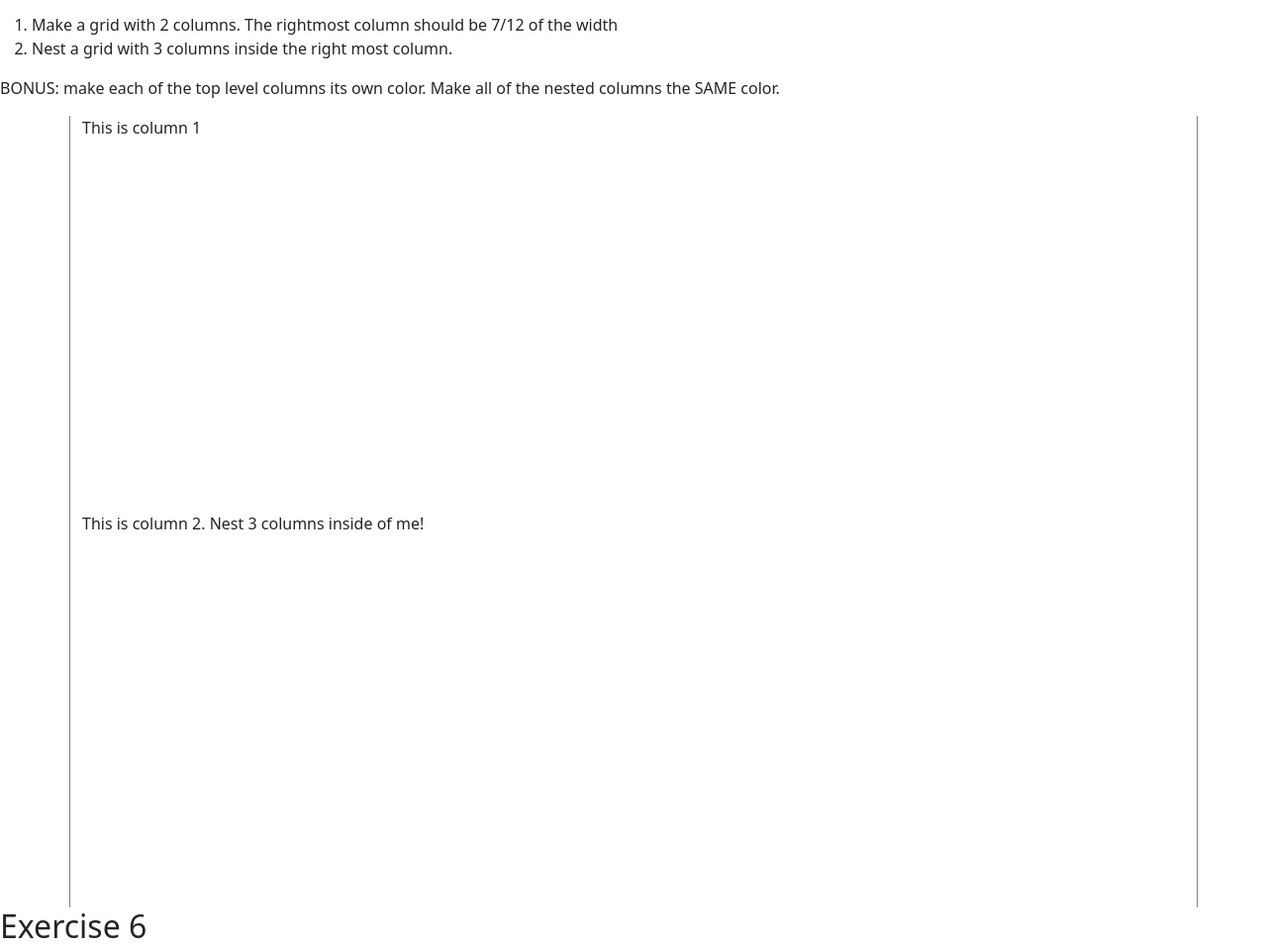
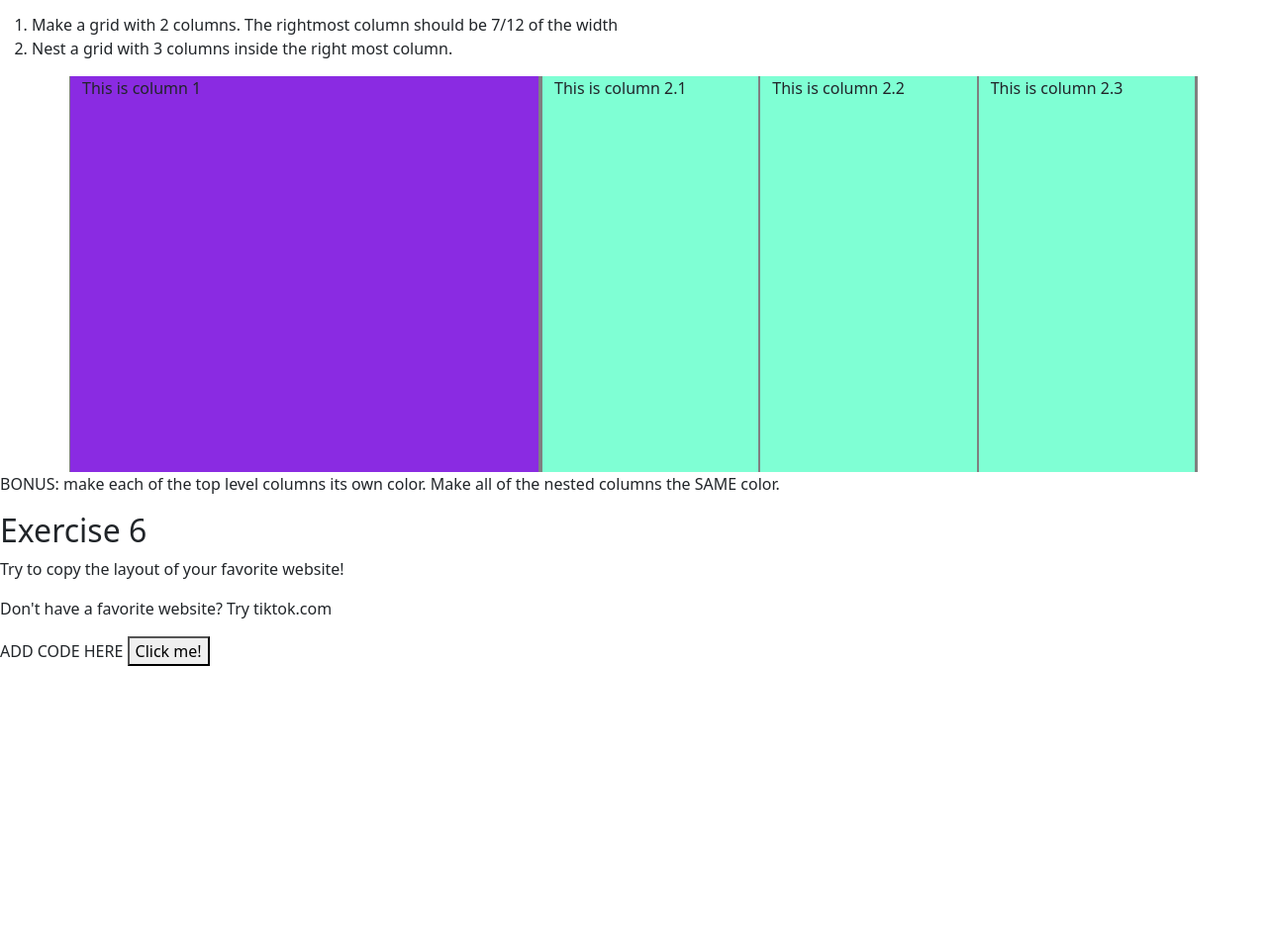
Before and after one commit to harrison-liang/harrison-liang.github.io, a plain HTML site: page layout.html in a window 1280 px wide. Shown: the part 2371-3329 px from the top of the page at 99% size. After the commit the page ends 3044 px from the top, so only its background shows below. Drawn offline with nearby package versions, Linux system fonts and the light colour scheme.

Commit message:
js stuff

```diff
--- a/layout.html
+++ b/layout.html
@@ -82,7 +82,7 @@
   <div class="container exercise" id="exercise4">
     <div class="row">
       <div class="col-lg-6 col-md-6 col-sm-12 color1">This is column 1</div>
-      <div class="col-lg-3 col-md-6 color2">This is column 2</div>
+      <div class="col-lg-3 col-md-6 col-sm-12 color2">This is column 2</div>
       <div class="col-lg-3 color3">This is column 3</div>
     </div>
   </div>
@@ -94,25 +94,32 @@
     <li>Nest a grid with 3 columns inside the right most column.</li>
   </ol>
   </p>
-
-  <p>BONUS: make each of the top level columns its own color. Make all of the nested columns the SAME color.</p>
-  <div class="container exercise" id="exercise5">
-    <div class="row">
-      <div class="column1">This is column 1</div>
-      <div class="column2">This is column 2. Nest 3 columns inside of me!</div>
+  <div class = "container exercise" id="exercise5">
+    <div class = "row">
+      <div class = "col-5 color1">This is column 1</div>
+      <div class = "col-7">
+        <div class = "row">
+          <div class = "col color2">This is column 2.1</div>
+          <div class = "col color2">This is column 2.2</div>
+          <div class = "col color2">This is column 2.3</div>
+        </div>
+      </div>
     </div>
   </div>
+  <p>BONUS: make each of the top level columns its own color. Make all of the nested columns the SAME color.</p>
 
   <h2>Exercise 6</h2>
   <p>Try to copy the layout of your favorite website!</p>
   <p>Don't have a favorite website? Try tiktok.com</p>
 
   ADD CODE HERE
-
+  <button onclick="myOnClickFunction()" id = "button">Click me!</button>
+  <div id= "empty"></div>
 
 
   <script src="https://cdn.jsdelivr.net/npm/bootstrap@5.2.3/dist/js/bootstrap.bundle.min.js"
     crossorigin="anonymous"></script>
+  <script src = "scripts/main.js"></script>
 </body>
 
 </html>
--- /dev/null
+++ b/scripts/main.js
@@ -0,0 +1,6 @@
+console.log("hello");
+function myOnClickFunction(){
+    alert("You clicked this button!");
+    document.querySelector("#button").innerText =  "clicked!";
+    document.querySelector("#button").style.backgroundColor = "blue";
+}
```
